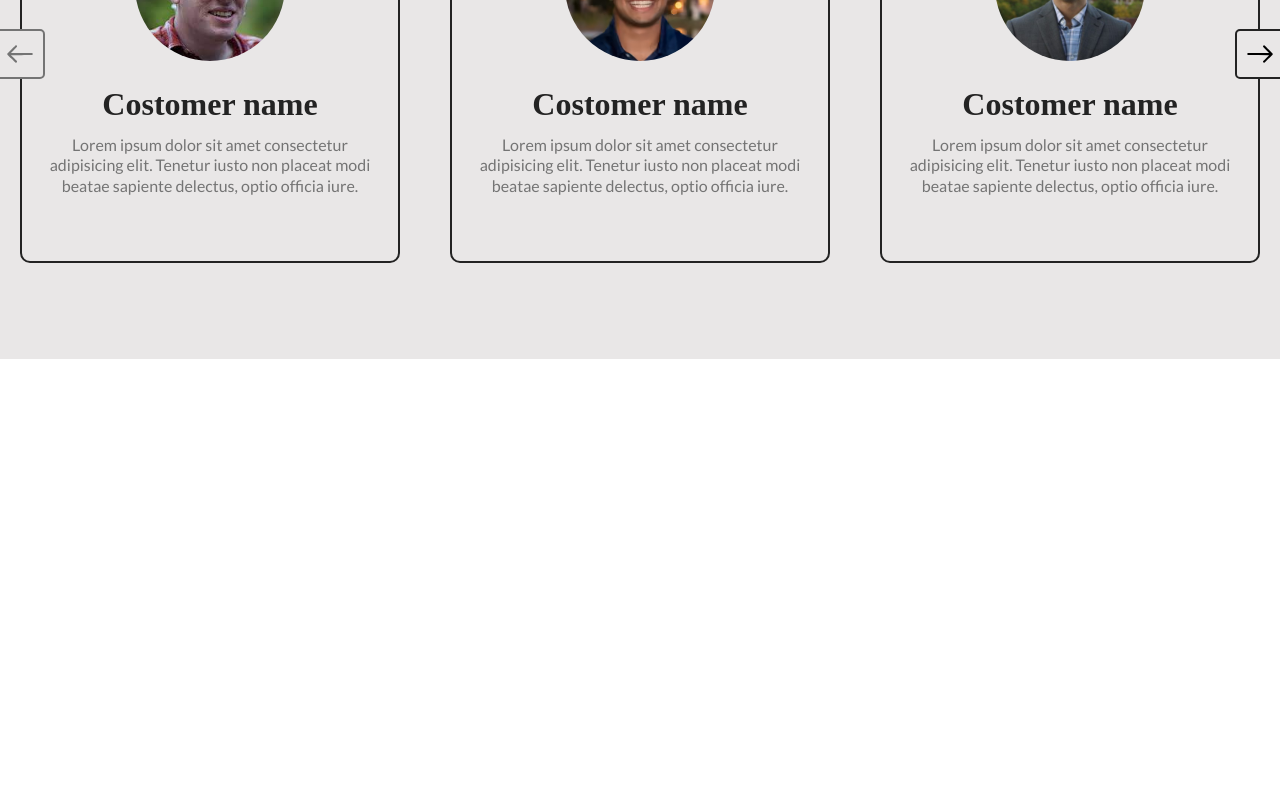
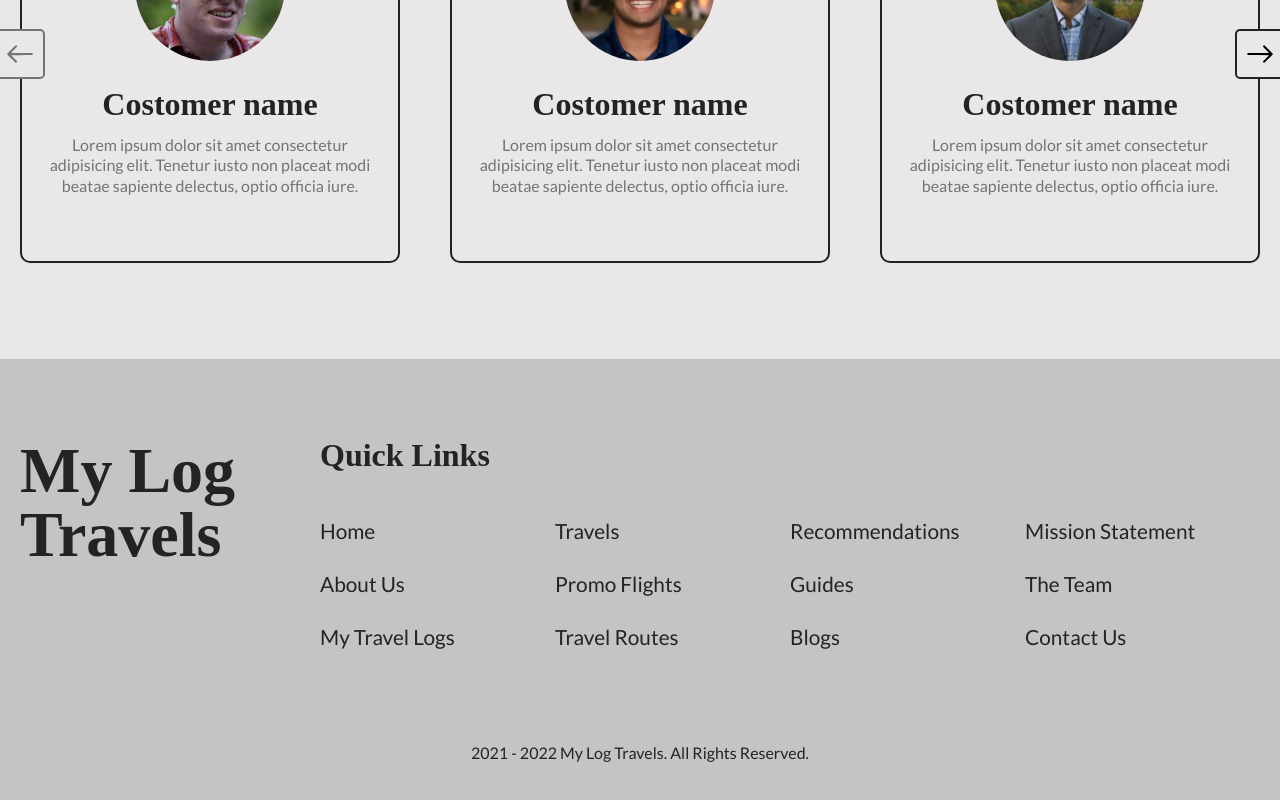
Before and after one commit to RodBrowning/Travel-Agency, a React (Create React App) app: page / in a window 1280 px wide. Shown: the part 2549-3349 px from the top of the page. Before the commit the page ends 2908 px from the top, so only its background shows below. Built offline with nearby package versions, Linux system fonts and the light colour scheme; a web font is replaced by a local one.

Commit message:
Footer component

```diff
--- a/src/App.tsx
+++ b/src/App.tsx
@@ -4,6 +4,7 @@ import './scss/fonts/Cardo/stylesheet.scss'
 import './scss/index.scss'
 
 import Cards from './components/cards'
+import Footer from './components/footer'
 import Header from './components/header/index'
 import Hero from './components/hero'
 import ImgText from './components/ImgText'
@@ -20,8 +21,7 @@ const App: React.FC = () => {
             <ImgText />
             <Slider />
          </main>
-         {/* main */}
-         {/* footer */}
+         <Footer />
       </div>
    )
 }
--- /dev/null
+++ b/src/components/footer/index.tsx
@@ -0,0 +1,37 @@
+import './style.scss'
+
+import React from 'react'
+
+const Footer: React.FC = () => {
+   return (
+      <footer id="footer" className="bg-secondary py-4">
+         <div className="footer-div container">
+            <div>
+               <h3 className="title-footer">My Log Travels</h3>
+            </div>
+            <div className="footer-links">
+               <p className="title-small mb-6">Quick Links</p>
+               <div className="links">
+                  <a href="#">Home</a>
+                  <a href="#">Travels</a>
+                  <a href="#">Recommendations</a>
+                  <a href="#">Mission Statement</a>
+                  <a href="#">About Us</a>
+                  <a href="#">Promo Flights</a>
+                  <a href="#">Guides</a>
+                  <a href="#">The Team</a>
+                  <a href="#">My Travel Logs</a>
+                  <a href="#">Travel Routes</a>
+                  <a href="#">Blogs</a>
+                  <a href="#">Contact Us</a>
+               </div>
+            </div>
+            <div className="footer-copyright">
+               <p>2021 - 2022 My Log Travels. All Rights Reserved.</p>
+            </div>
+         </div>
+      </footer>
+   )
+}
+
+export default Footer
--- /dev/null
+++ b/src/components/footer/style.scss
@@ -0,0 +1,19 @@
+#footer {
+   .footer-div {
+      display: grid;
+      grid-template-columns: 300px 1fr;
+      .footer-links .links {
+         display: grid;
+         grid-template-columns: repeat(4, 1fr);
+         row-gap: 2em;
+         a {
+            font-weight: 400;
+         }
+      }
+      .footer-copyright {
+         grid-column: 1 / -1;
+         text-align: center;
+         margin-top: 6em;
+      }
+   }
+}
--- a/src/scss/_typography.scss
+++ b/src/scss/_typography.scss
@@ -22,6 +22,10 @@
       @extend .title;
       font-size: 2rem;
       line-height: 2rem;
+   }
+   &-footer {
+      @extend .title;
+      font-size: 4rem;
    }
 }
 p {
```
